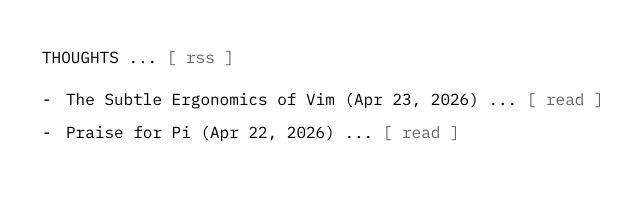
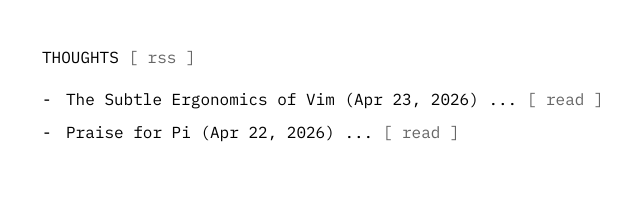
Before and after one commit to awtotty/website, an Astro site: page / in a window 1280 px wide. Shown: the part 342-557 px from the top of the page, 180-820 px from the left. Built offline with nearby package versions, Linux system fonts and the light colour scheme; Astro itself is replaced by a stand-in of ours.

Commit message:
nit: rss button style

```diff
--- a/src/pages/index.astro
+++ b/src/pages/index.astro
@@ -37,7 +37,7 @@ const formatDate = (d: Date) =>
 
   <span class="spacer"></span>
 
-  <p>THOUGHTS ... <a class="button" href="/blog/rss.xml" download>rss</a></p>
+  <p>THOUGHTS <a class="button" href="/blog/rss.xml" download>rss</a></p>
 
   <ul>
     {sortedPosts.map((post) => (
```
